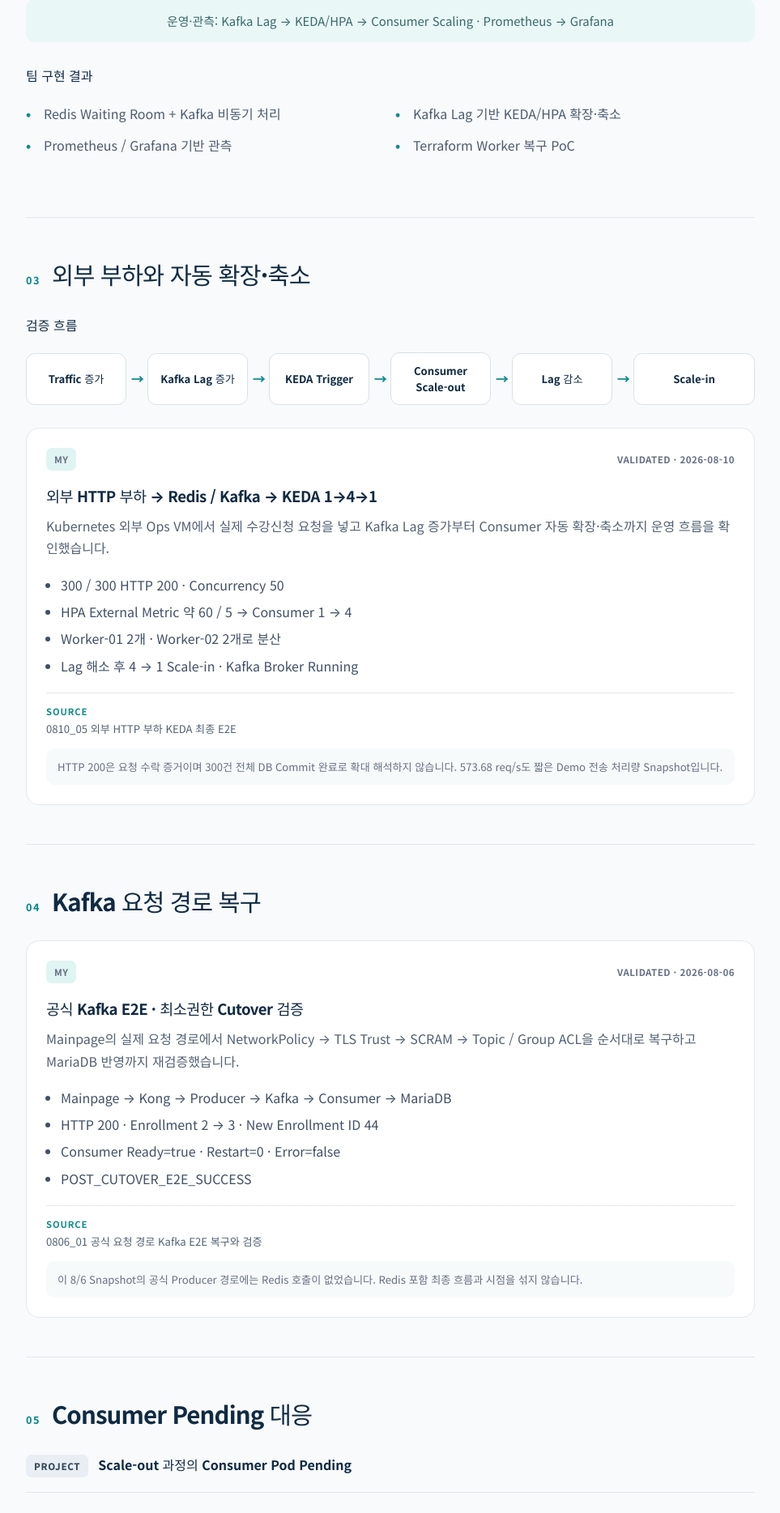
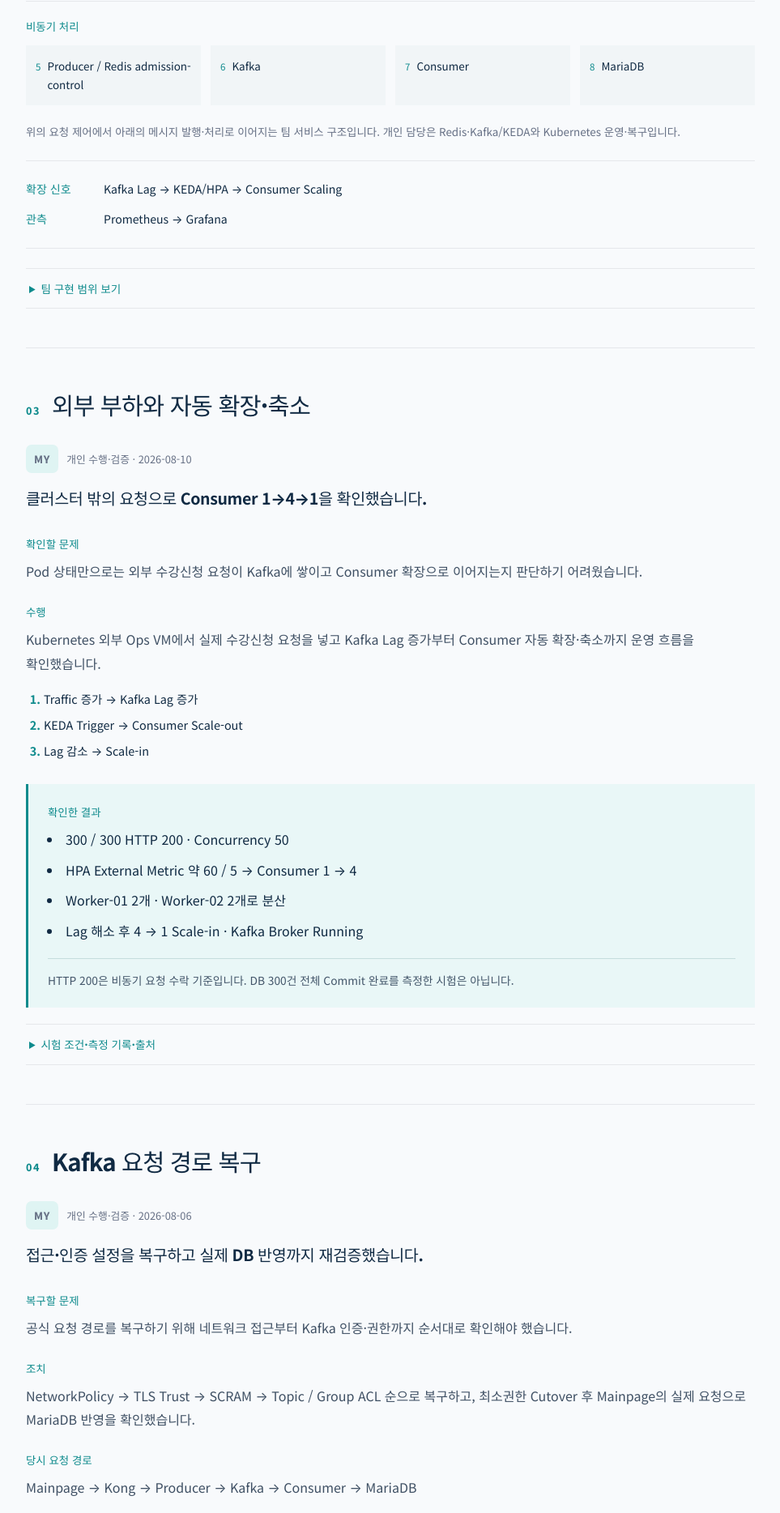
Before and after one commit to wkfkeha784-pixel/cloud-infra-portfolio, a React (Vite) app: page /projects/durian in a window 1280 px wide. Shown: the part 1580-3448 px from the top of the page at 81% size, without its empty margins (298-1261 px from the left). Built offline with nearby package versions, Linux system fonts and the light colour scheme.

Commit message:
feat: connect Durian cases with actions results and source records

```diff
--- a/src/data/projects.ts
+++ b/src/data/projects.ts
@@ -550,4 +550,32 @@ export const durianReading = {
     ],
     note: 'worker-03 단일 Compute Instance 복구 PoC · 재가입 시점에는 SchedulingDisabled 상태',
   },
+  cases: {
+    load: {
+      title: '클러스터 밖의 요청으로 Consumer 1→4→1을 확인했습니다.',
+      problem: 'Pod 상태만으로는 외부 수강신청 요청이 Kafka에 쌓이고 Consumer 확장으로 이어지는지 판단하기 어려웠습니다.',
+      condition: 'HTTP 200은 비동기 요청 수락 기준입니다. DB 300건 전체 Commit 완료를 측정한 시험은 아닙니다.',
+      measurement: '약 573.68 req/s · 0.523초는 짧은 Demo Script의 전송 처리량 Snapshot입니다. 지속 처리량이나 P95를 측정한 값은 아닙니다.',
+    },
+    request: {
+      title: '접근·인증 설정을 복구하고 실제 DB 반영까지 재검증했습니다.',
+      problem: '공식 요청 경로를 복구하기 위해 네트워크 접근부터 Kafka 인증·권한까지 순서대로 확인해야 했습니다.',
+      action: 'NetworkPolicy → TLS Trust → SCRAM → Topic / Group ACL 순으로 복구하고, 최소권한 Cutover 후 Mainpage의 실제 요청으로 MariaDB 반영을 확인했습니다.',
+      condition: '이 8/6 Snapshot의 공식 Producer 경로에는 Redis 호출이 없었습니다.',
+    },
+    scheduling: {
+      title: '확장된 Consumer가 실행되지 않는 원인과 배치를 조정했습니다.',
+      labels: { Symptom: '증상', Cause: '원인', Action: '팀 조치', Result: '기록된 결과' } as Record<string, string>,
+      source: 'Durian 최종 발표자료 · 트러블슈팅',
+      condition: '배치 조정은 팀 대응 사례입니다. 8/10 외부 부하 시험에서 확인한 Worker 2+2 분산은 별도 시험 결과입니다.',
+    },
+    worker: {
+      title: '삭제된 worker-03을 재생성하고 클러스터에 재가입시켰습니다.',
+      lesson: 'VM 재생성과 클러스터 재가입을 확인한 뒤, 최종 Node 상태까지 구분해 복구 결과를 기록했습니다.',
+    },
+    operations: {
+      personal: 'Monitoring을 인수·재구성하고 Runtime ↔ Git/Manifest 정합성을 검증했습니다.',
+      followup: '반복 시험을 통해 P95와 SLI/SLO를 검증하는 작업은 후속 과제입니다.',
+    },
+  },
 } as const
--- a/src/pages/DurianDetail.tsx
+++ b/src/pages/DurianDetail.tsx
@@ -1,9 +1,7 @@
 import type { ReactNode } from 'react'
 import { Link } from 'react-router-dom'
 import Badge from '../components/Badge'
-import Flow from '../components/Flow'
-import EvidenceSnapshotCard from '../components/EvidenceSnapshotCard'
-import { durianReading, type Project } from '../data/projects'
+import { durianReading, type EvidenceSnapshot, type Project } from '../data/projects'
 
 type ReadingSection = typeof durianReading.sections[number]
 
@@ -16,6 +14,41 @@ function CaseSection({ section, children }: { section: ReadingSection; children:
       </div>
       {children}
     </section>
+  )
+}
+
+function CaseLead({ title, scope, date }: { title: string; scope: 'MY' | 'PROJECT'; date?: string }) {
+  return (
+    <div className="durian-case-lead">
+      <div className="durian-case-meta">
+        <Badge tone={scope === 'MY' ? 'my' : 'project'}>{scope}</Badge>
+        <span>{scope === 'MY' ? '개인 수행·검증' : '팀 결과·대응'}{date && <> · <time dateTime={date}>{date}</time></>}</span>
+      </div>
+      <h3>{title}</h3>
+    </div>
+  )
+}
+
+function CaseCopy({ label, children }: { label: string; children: ReactNode }) {
+  return <div className="durian-case-copy"><h4>{label}</h4>{children}</div>
+}
+
+function CaseResult({ facts, condition }: { facts: string[]; condition?: string }) {
+  return (
+    <div className="durian-case-result">
+      <h4>확인한 결과</h4>
+      <ul>{facts.map((fact) => <li key={fact}>{fact}</li>)}</ul>
+      {condition && <p className="durian-case-condition">{condition}</p>}
+    </div>
+  )
+}
+
+function CaseSource({ source, summary = '검증 기록·출처', children }: { source: string; summary?: string; children?: ReactNode }) {
+  return (
+    <details className="durian-case-source">
+      <summary>{summary}</summary>
+      <div><p className="durian-source-name">{source}</p>{children}</div>
+    </details>
   )
 }
 
@@ -81,62 +114,93 @@ export default function DurianDetail({ project }: { project: Project }) {
 
           <CaseSection section={architecture}>
             <div className="durian-subheading"><Badge tone="project">PROJECT</Badge><h3>서비스 요청 경로</h3></div>
-            <Flow items={project.architecture} />
-            {project.architectureNote && <p className="flow-note">{project.architectureNote}</p>}
-            <h3 className="durian-minor-heading">팀 구현 결과</h3>
-            <ul className="check-list durian-contributions">
-              {project.projectResults?.map((item) => <li key={item}>{item}</li>)}
-            </ul>
+            <figure className="durian-architecture">
+              {[{ title: '요청 제어', start: 0, end: 4 }, { title: '비동기 처리', start: 4, end: 8 }].map((group) => (
+                <div className="durian-architecture-stage" key={group.title}>
+                  <h4>{group.title}</h4>
+                  <ol start={group.start + 1}>
+                    {project.architecture.slice(group.start, group.end).map((item, index) => (
+                      <li key={item}><span aria-hidden="true">{group.start + index + 1}</span>{item}</li>
+                    ))}
+                  </ol>
+                </div>
+              ))}
+              <figcaption>위의 요청 제어에서 아래의 메시지 발행·처리로 이어지는 팀 서비스 구조입니다. 개인 담당은 Redis·Kafka/KEDA와 Kubernetes 운영·복구입니다.</figcaption>
+            </figure>
+            <dl className="durian-signals">
+              <div><dt>확장 신호</dt><dd>Kafka Lag → KEDA/HPA → Consumer Scaling</dd></div>
+              <div><dt>관측</dt><dd>Prometheus → Grafana</dd></div>
+            </dl>
+            <CaseSource source="팀 구현 결과" summary="팀 구현 범위 보기">
+              <ul>{project.projectResults?.map((item) => <li key={item}>{item}</li>)}</ul>
+            </CaseSource>
           </CaseSection>
 
           <CaseSection section={loadScaling}>
-            {project.validation && (
-              <div className="durian-validation">
-                <h3>검증 흐름</h3>
-                <Flow items={project.validation} />
-              </div>
+            {loadSnapshot && (
+              <article className="durian-case" aria-label="외부 부하 검증 사례">
+                <CaseLead title={durianReading.cases.load.title} scope={loadSnapshot.scope} date={loadSnapshot.validatedAt} />
+                <CaseCopy label="확인할 문제"><p>{durianReading.cases.load.problem}</p></CaseCopy>
+                <CaseCopy label="수행">
+                  <p>{loadSnapshot.summary}</p>
+                  {project.validation && <ol className="durian-case-steps">
+                    {[0, 2, 4].map((start) => <li key={start}>{project.validation?.slice(start, start + 2).join(' → ')}</li>)}
+                  </ol>}
+                </CaseCopy>
+                <CaseResult facts={loadSnapshot.facts} condition={durianReading.cases.load.condition} />
+                <CaseSource source={loadSnapshot.source} summary="시험 조건·측정 기록·출처">
+                  <p>{durianReading.cases.load.measurement}</p>
+                </CaseSource>
+              </article>
             )}
-            {loadSnapshot && <EvidenceSnapshotCard item={loadSnapshot} />}
           </CaseSection>
 
           <CaseSection section={requestRecovery}>
-            {requestSnapshot && <EvidenceSnapshotCard item={requestSnapshot} />}
+            {requestSnapshot && (
+              <article className="durian-case" aria-label="Kafka 복구 검증 사례">
+                <CaseLead title={durianReading.cases.request.title} scope={requestSnapshot.scope} date={requestSnapshot.validatedAt} />
+                <CaseCopy label="복구할 문제"><p>{durianReading.cases.request.problem}</p></CaseCopy>
+                <CaseCopy label="조치"><p>{durianReading.cases.request.action}</p></CaseCopy>
+                <CaseCopy label="당시 요청 경로"><p className="durian-historical-path">{requestSnapshot.facts[0]}</p></CaseCopy>
+                <CaseResult facts={requestSnapshot.facts.slice(1)} condition={durianReading.cases.request.condition} />
+                <CaseSource source={requestSnapshot.source}><p>{requestSnapshot.title}</p></CaseSource>
+              </article>
+            )}
           </CaseSection>
 
           <CaseSection section={scheduling}>
             {project.troubleshooting && (
-              <>
-                <div className="durian-subheading">
-                  <Badge tone="project">{project.troubleshooting.badge}</Badge>
-                  <h3>{project.troubleshooting.title}</h3>
-                </div>
-                <dl className="durian-facts">
-                  {project.troubleshooting.rows.map((row) => (
-                    <div key={row.label}><dt>{row.label}</dt><dd>{row.value}</dd></div>
-                  ))}
-                </dl>
-                {project.troubleshooting.note && <p className="insight-box">{project.troubleshooting.note}</p>}
-              </>
+              <article className="durian-case" aria-label="Consumer Pending 팀 대응 사례">
+                <CaseLead title={durianReading.cases.scheduling.title} scope={project.troubleshooting.badge} />
+                {project.troubleshooting.rows.filter((row) => row.label !== 'Result').map((row) => (
+                  <CaseCopy key={row.label} label={durianReading.cases.scheduling.labels[row.label] ?? row.label}><p>{row.value}</p></CaseCopy>
+                ))}
+                <CaseResult facts={project.troubleshooting.rows.filter((row) => row.label === 'Result').map((row) => row.value)} condition={durianReading.cases.scheduling.condition} />
+                {project.troubleshooting.note && <p className="durian-lesson">{project.troubleshooting.note}</p>}
+                <CaseSource source={durianReading.cases.scheduling.source}><p>{project.troubleshooting.title}</p></CaseSource>
+              </article>
             )}
           </CaseSection>
 
           <CaseSection section={workerRecovery}>
-            <div className="durian-subheading"><Badge>MY</Badge><h3>{project.home.results[1].text}</h3></div>
-            <dl className="durian-facts">
-              {durianReading.workerRecovery.facts.map((fact) => (
-                <div key={fact.label}><dt>{fact.label}</dt><dd>{fact.value}</dd></div>
+            <article className="durian-case" aria-label="Terraform Worker 개인 복구 사례">
+              <CaseLead title={durianReading.cases.worker.title} scope="MY" />
+              {durianReading.workerRecovery.facts.slice(0, 2).map((fact) => (
+                <CaseCopy key={fact.label} label={fact.label}><p>{fact.value}</p></CaseCopy>
               ))}
-            </dl>
-            <p className="durian-condition">{durianReading.workerRecovery.note}</p>
-            <div className="evidence-source"><strong>Source</strong><span>{durianReading.workerRecovery.source}</span></div>
+              <CaseResult facts={[durianReading.workerRecovery.facts[2].value]} condition={durianReading.workerRecovery.note} />
+              <p className="durian-lesson">{durianReading.cases.worker.lesson}</p>
+              <CaseSource source={durianReading.workerRecovery.source} />
+            </article>
           </CaseSection>
 
           <CaseSection section={evidence}>
-            {healthSnapshot && <EvidenceSnapshotCard item={healthSnapshot} />}
+            <div className="durian-subheading"><Badge>MY</Badge><h3>모니터링 인수와 Runtime 정합성 검증</h3></div>
+            <p className="durian-intro">{durianReading.cases.operations.personal}</p>
+            {healthSnapshot && <RuntimeEvidence item={healthSnapshot} />}
             <div className="durian-closing">
               {project.learned && <div><h3>운영에서 배운 점</h3><p>{project.learned}</p></div>}
-              {project.limitations && <div><h3>검증 범위와 후속 과제</h3><p>{project.limitations}</p></div>}
-              {project.boundaryNotes && project.boundaryNotes.length > 0 && <ul className="boundary-list">{project.boundaryNotes.map((note) => <li key={note}>{note}</li>)}</ul>}
+              <div><h3>다음 검증 과제</h3><p>{durianReading.cases.operations.followup}</p></div>
               {project.evidence.length > 0 && <div className="evidence-links">{project.evidence.map((item) => <a key={item.href} href={item.href} target="_blank" rel="noreferrer">{item.label} ↗</a>)}</div>}
             </div>
           </CaseSection>
@@ -145,3 +209,14 @@ export default function DurianDetail({ project }: { project: Project }) {
     </div>
   )
 }
+
+function RuntimeEvidence({ item }: { item: EvidenceSnapshot }) {
+  return (
+    <article className="durian-case" aria-label="팀 최종 운영 상태">
+      <CaseLead title="관측 스택과 팀 최종 Health 상태를 함께 확인했습니다." scope={item.scope} date={item.validatedAt} />
+      <p className="durian-intro">{item.summary}</p>
+      <CaseResult facts={item.facts} />
+      <CaseSource source={item.source}><p>{item.title}</p></CaseSource>
+    </article>
+  )
+}
--- a/src/styles/global.css
+++ b/src/styles/global.css
@@ -1112,16 +1112,42 @@ img { max-width: 100%; }
 .durian-subheading h3, .durian-minor-heading, .durian-validation h3, .durian-closing h3 { margin: 0; color: var(--navy); font-size: 1rem; line-height: 1.7; word-break: keep-all; }
 .durian-contributions { grid-template-columns: repeat(2, minmax(0, 1fr)); margin: 20px 0 28px; }
 .durian-content .tags { margin-top: 24px; }
-.durian-minor-heading { margin-top: 28px; }
-.durian-validation { margin-bottom: 28px; }
-.durian-validation h3 { margin-bottom: 20px; }
-.durian-content .flow-node { font-size: 0.82rem; line-height: 1.5; overflow-wrap: anywhere; }
-.durian-content .evidence-snapshot-card h3 { word-break: keep-all; overflow-wrap: anywhere; }
-.durian-facts { margin: 0; border-bottom: 1px solid var(--line); }
-.durian-facts > div { display: grid; grid-template-columns: 120px minmax(0, 1fr); gap: 24px; padding: 20px 0; border-top: 1px solid var(--line); line-height: 1.8; }
-.durian-facts dt { color: var(--teal); font-size: 0.84rem; font-weight: 700; }
-.durian-facts dd { margin: 0; color: #3f5064; word-break: keep-all; overflow-wrap: anywhere; }
-.durian-condition { color: var(--muted); font-size: 0.85rem; line-height: 1.8; word-break: keep-all; }
+.durian-architecture { margin: 0; }
+.durian-architecture-stage { padding: 20px 0; border-top: 1px solid var(--line); }
+.durian-architecture-stage h4 { margin: 0 0 14px; color: var(--teal); font-size: 0.84rem; }
+.durian-architecture-stage ol { display: grid; grid-template-columns: repeat(4, minmax(0, 1fr)); gap: 12px; margin: 0; padding: 0; list-style: none; }
+.durian-architecture-stage li { display: flex; align-items: baseline; gap: 8px; padding: 14px 12px; background: #f1f5f7; color: var(--navy); font-size: 0.84rem; line-height: 1.7; overflow-wrap: anywhere; }
+.durian-architecture-stage li span { flex-shrink: 0; color: var(--teal); font-size: 0.72rem; }
+.durian-architecture figcaption { margin: 0; color: var(--muted); font-size: 0.84rem; line-height: 1.8; word-break: keep-all; overflow-wrap: anywhere; }
+.durian-signals { margin: 24px 0; padding: 16px 0; border-block: 1px solid var(--line); }
+.durian-signals > div { display: grid; grid-template-columns: 80px minmax(0, 1fr); gap: 16px; padding: 6px 0; font-size: 0.88rem; line-height: 1.8; }
+.durian-signals dt { color: var(--teal); font-weight: 700; }
+.durian-signals dd { margin: 0; color: var(--navy); overflow-wrap: anywhere; }
+.durian-case { margin: 0; }
+.durian-case-lead { margin-bottom: 28px; }
+.durian-case-meta { display: flex; align-items: center; flex-wrap: wrap; gap: 10px; margin-bottom: 14px; }
+.durian-case-meta > span { color: var(--muted); font-size: 0.8rem; line-height: 1.8; }
+.durian-case-lead h3 { margin: 0; color: var(--navy); font-size: 1.22rem; line-height: 1.7; letter-spacing: -0.02em; word-break: keep-all; overflow-wrap: anywhere; }
+.durian-case-copy { margin: 22px 0; }
+.durian-case-copy h4, .durian-case-result h4 { margin: 0 0 8px; color: var(--teal); font-size: 0.84rem; line-height: 1.8; }
+.durian-case-copy p { margin: 0; color: #3f5064; line-height: 1.85; word-break: keep-all; overflow-wrap: anywhere; }
+.durian-case-steps { margin: 16px 0 0; padding-left: 22px; color: var(--navy); font-size: 0.9rem; line-height: 1.8; }
+.durian-case-steps li + li { margin-top: 6px; }
+.durian-case-steps li::marker { color: var(--teal); font-weight: 700; }
+.durian-case-result { margin-top: 28px; padding: 22px 24px; border-left: 3px solid var(--teal); background: var(--teal-soft); }
+.durian-case-result ul { margin: 0; padding-left: 18px; color: var(--navy); line-height: 1.85; }
+.durian-case-result li { padding-left: 4px; word-break: keep-all; overflow-wrap: anywhere; }
+.durian-case-result li + li { margin-top: 8px; }
+.durian-case-condition { margin: 18px 0 0; padding-top: 14px; border-top: 1px solid #c5dddd; color: #43566a; font-size: 0.86rem; line-height: 1.8; word-break: keep-all; overflow-wrap: anywhere; }
+.durian-case-source { margin-top: 20px; border-block: 1px solid var(--line); font-size: 0.85rem; line-height: 1.8; }
+.durian-case-source summary { padding: 12px 4px; color: var(--teal); cursor: pointer; font-weight: 700; min-height: 44px; }
+.durian-case-source summary:hover { background: #f1f5f7; }
+.durian-case-source > div { padding: 0 4px 18px; color: var(--muted); overflow-wrap: anywhere; }
+.durian-case-source p { margin: 0; word-break: keep-all; overflow-wrap: anywhere; }
+.durian-case-source p + p { margin-top: 12px; }
+.durian-case-source .durian-source-name { color: var(--navy); }
+.durian-case-source ul { margin: 12px 0 0; padding-left: 20px; }
+.durian-lesson { margin: 20px 0 0; color: #43566a; font-size: 0.92rem; line-height: 1.85; word-break: keep-all; overflow-wrap: anywhere; }
 .durian-closing { margin-top: 32px; }
 .durian-closing > div + div { margin-top: 24px; padding-top: 24px; border-top: 1px solid var(--line); }
 .durian-closing p { margin: 10px 0 0; color: var(--muted); line-height: 1.8; word-break: keep-all; overflow-wrap: anywhere; }
@@ -1144,7 +1170,11 @@ img { max-width: 100%; }
   .durian-section { padding: 36px 0; }
   .durian-section-heading { gap: 10px; margin-bottom: 24px; }
   .durian-contributions { grid-template-columns: 1fr; }
-  .durian-role, .durian-facts > div { grid-template-columns: 1fr; gap: 6px; }
+  .durian-role { grid-template-columns: 1fr; gap: 6px; }
+  .durian-architecture-stage ol { grid-template-columns: repeat(2, minmax(0, 1fr)); gap: 8px; }
+  .durian-architecture-stage li { padding: 12px 10px; }
+  .durian-signals > div { grid-template-columns: 1fr; gap: 2px; }
+  .durian-case-result { padding: 18px 16px; }
 }
 
 @media (prefers-reduced-motion: reduce) {
```
Also changed, not shown: 3 other files (tests, documents, lock files or other folders).
